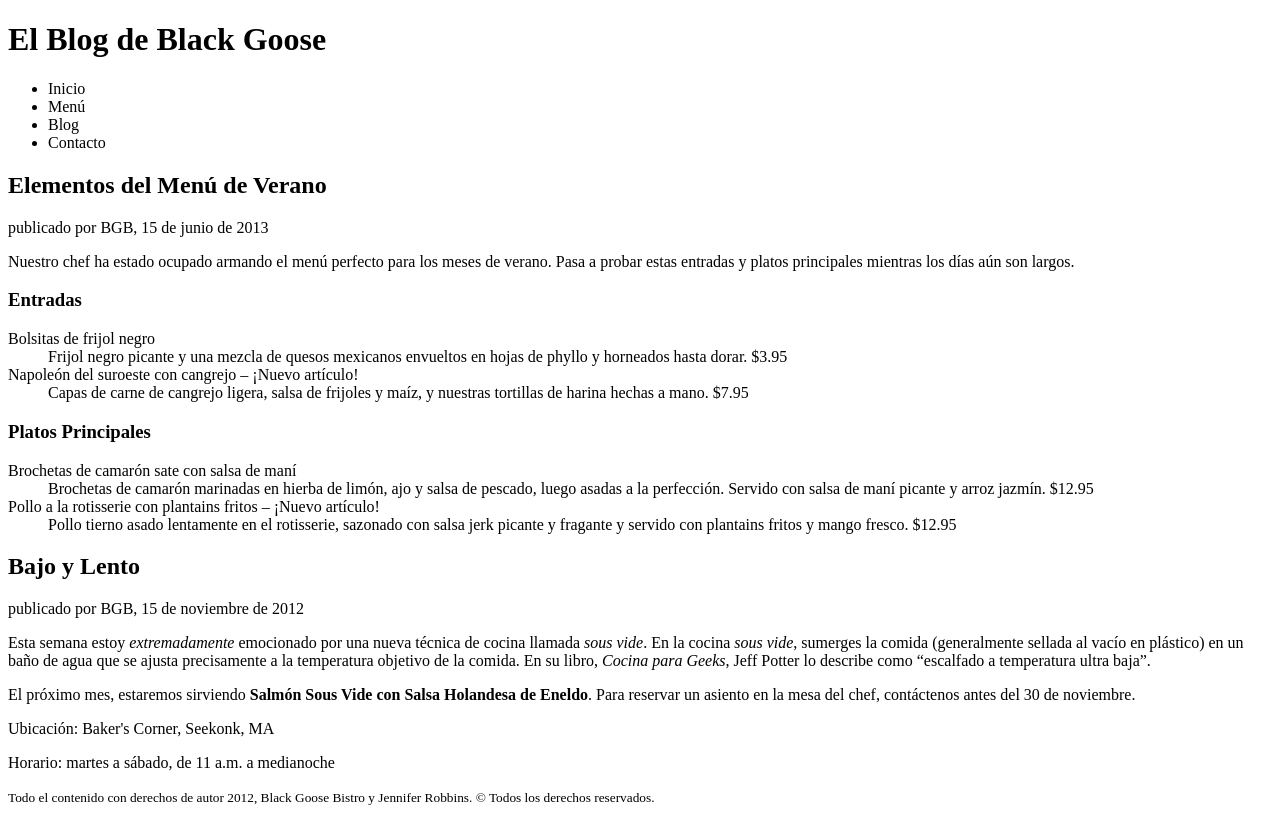
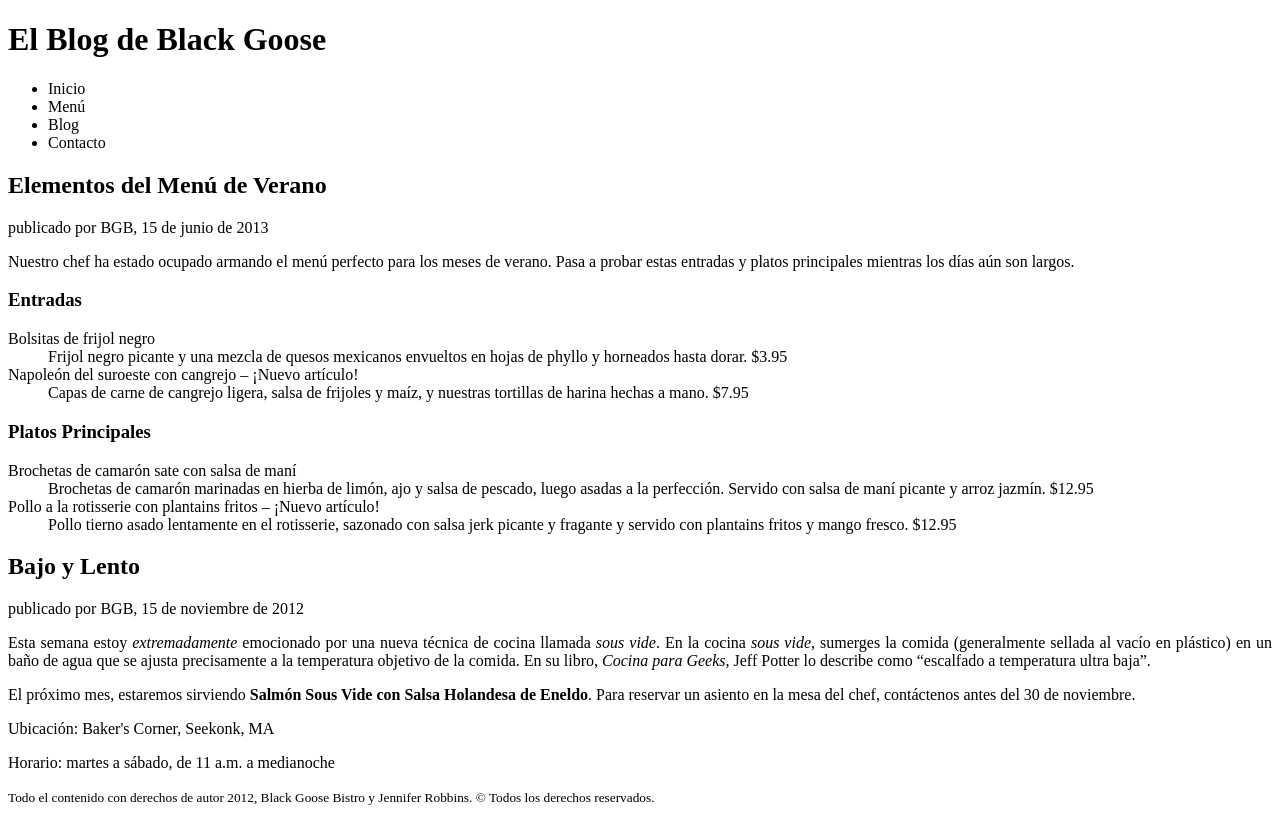
Before and after one commit to Alienangy2004/Black-Goose-Blog, a plain HTML site: page index.html in a window 1280 px wide. Drawn offline with Linux system fonts and the light colour scheme.

Commit message:
Update index.html

```diff
--- a/index.html
+++ b/index.html
@@ -5,6 +5,12 @@
     <meta http-equiv="X-UA-Compatible" content="IE=edge">
     <meta name="viewport" content="width=device-width, initial-scale=1.0">
     <title>Black Goose Bistro: Blog</title>
+   <!-- Esto lo investigue solo para darle mejor presentacion a la pagina -->
+    <style>
+         p {
+            text-align: justify;
+        }
+    </style>
 </head>
 <body>
     <header>
```
